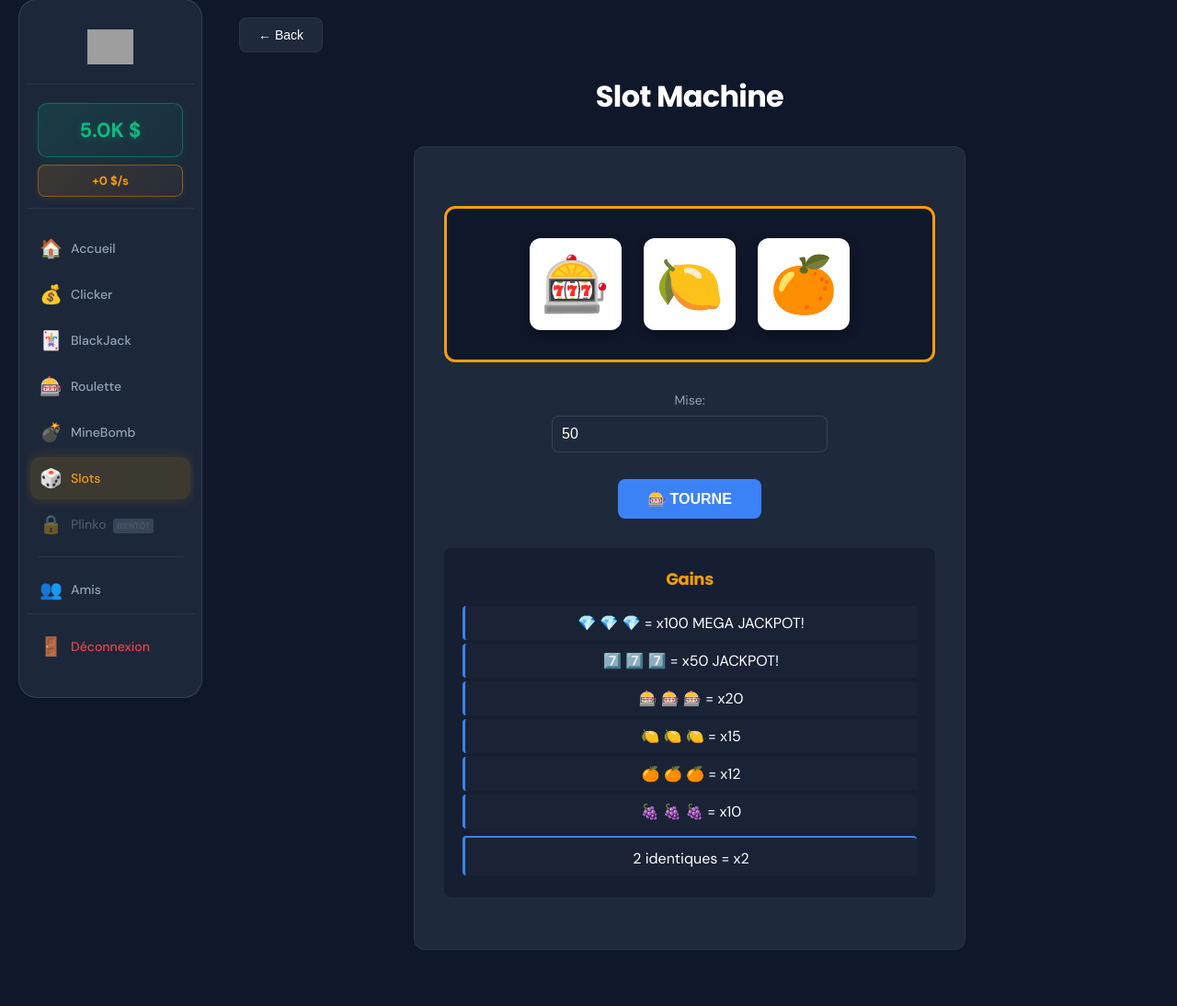
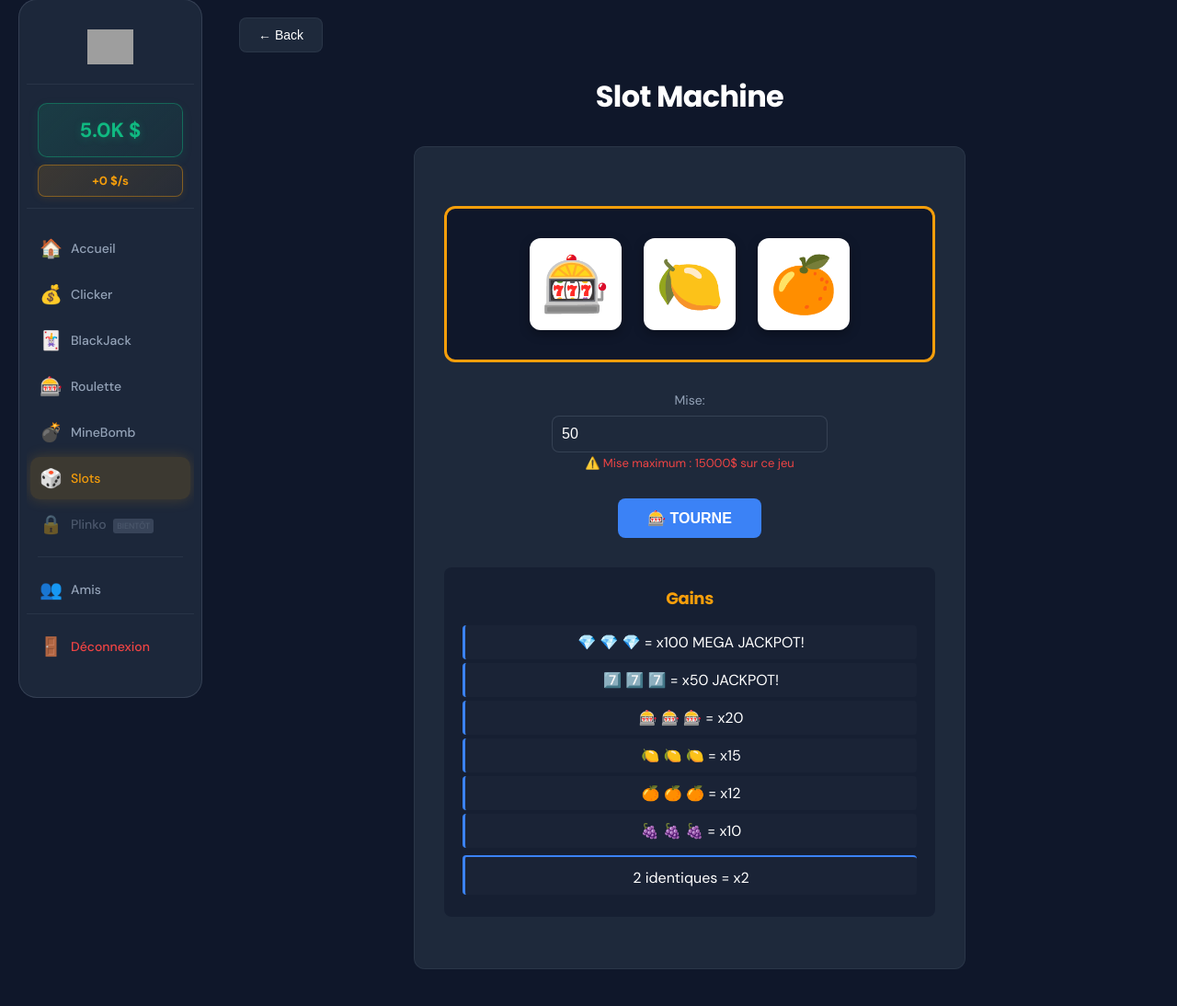
Before and after one commit to TOF-Studio/Casinoeuil, a Flask app: page / in a window 1280 px wide, after a click that opens the changed part. Shown: the part 21-1115 px from the top of the page at 92% size. Before the commit the page ends 1054 px from the top, so only its background shows below. Run offline with Flask 3, Linux system fonts and the light colour scheme; the visitor is signed in with stand-in values (Sample User, id 1); data comes from the database, SQL or seed files in the repository; data that the repository does not hold is empty; some libraries are stand-ins or nearby versions; grey boxes are pictures that could not be loaded.

Commit message:
Max au slot machine

```diff
--- a/app.py
+++ b/app.py
@@ -1350,7 +1350,7 @@ def minebomb_start():
 
     # ASSERTIONS
     assert bet >= 10, "Mise minimum : 10$"
-    assert bet <= 10000, "Mise maximum : 2500$ sur MineBomb"
+    assert bet <= 10000, "Mise maximum : 10000$ sur MineBomb"
     assert bet <= current_user.money, "Mise trop élevée"
     assert 3 <= bombs <= 10, "Entre 3 et 10 bombes"
 
@@ -1573,6 +1573,7 @@ def slots_spin():
 
     # ASSERTIONS
     assert bet >= 10, "Mise minimum : 10$"
+    assert bet <= 15000, "Mise maximum : 15000$ sur la slots machine"
     assert bet <= current_user.money, "Mise trop élevée"
 
     current_user.remove_money(bet)
--- a/templates/index.html
+++ b/templates/index.html
@@ -488,7 +488,8 @@
 
             <div class="input-group" style="text-align: center; margin-top: 24px;">
                 <label>Mise:</label>
-                <input type="number" id="slotsBet" min="10" max="1000" value="50">
+                <input type="number" id="slotsBet" min="10" max="15000" value="50"><br>
+                <span style="color: #ef4444; font-size: 13px;">⚠️ Mise maximum : 15000$ sur ce jeu</span>
                 <br><br>
                 <button class="btn" id="spinSlotsBtn" onclick="spinSlots()">🎰 TOURNE</button>
             </div>
```
